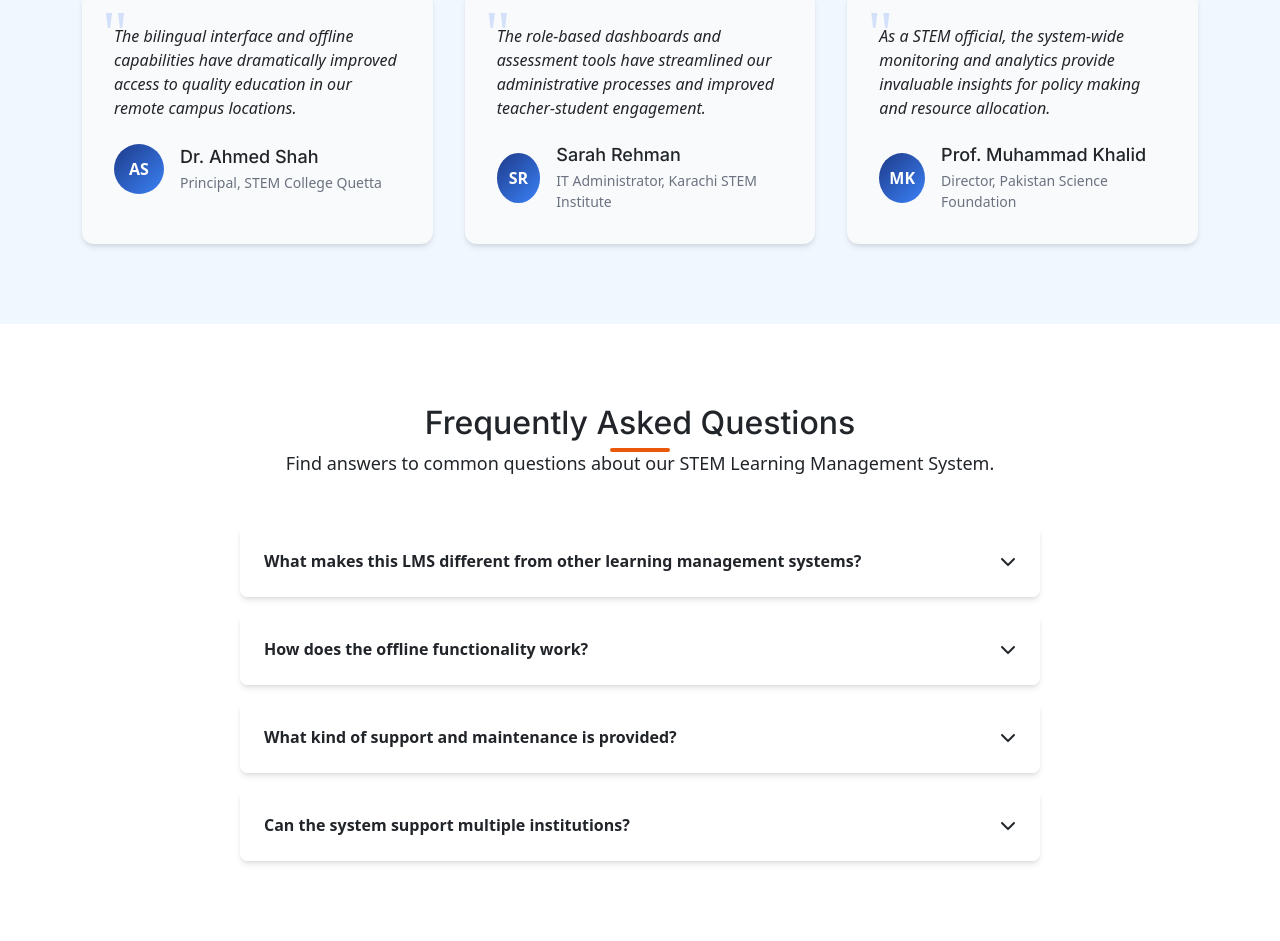
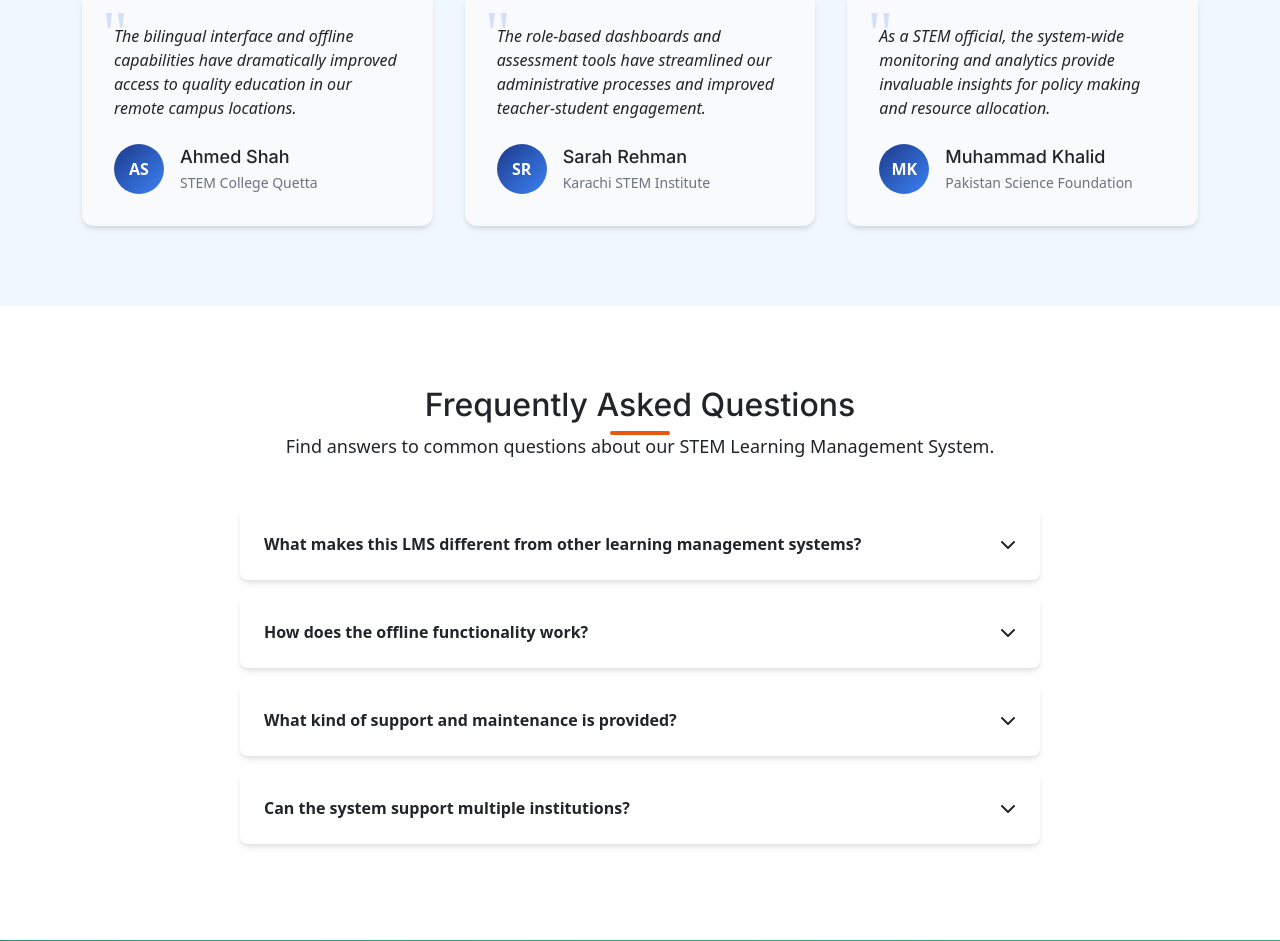
Before and after one commit to zeeshan-tahir185/top-bizz-llp, a Next.js app: page /lms in a window 1280 px wide. Shown: the part 6478-7419 px from the top of the page. Built offline with nearby package versions, Linux system fonts and the light colour scheme.

Commit message:
first commit

```diff
--- a/src/app/components/lms/HomePage.jsx
+++ b/src/app/components/lms/HomePage.jsx
@@ -857,8 +857,8 @@ useEffect(() => {
                     <div className="testimonial-author">
                         <div className="author-avatar">AS</div>
                         <div className="author-info">
-                            <h4>Dr. Ahmed Shah</h4>
-                            <p>Principal, STEM College Quetta</p>
+                            <h4>Ahmed Shah</h4>
+                            <p>STEM College Quetta</p>
                         </div>
                     </div>
                 </div>
@@ -871,7 +871,7 @@ useEffect(() => {
                         <div className="author-avatar">SR</div>
                         <div className="author-info">
                             <h4>Sarah Rehman</h4>
-                            <p>IT Administrator, Karachi STEM Institute</p>
+                            <p>Karachi STEM Institute</p>
                         </div>
                     </div>
                 </div>
@@ -883,8 +883,8 @@ useEffect(() => {
                     <div className="testimonial-author">
                         <div className="author-avatar">MK</div>
                         <div className="author-info">
-                            <h4>Prof. Muhammad Khalid</h4>
-                            <p>Director, Pakistan Science Foundation</p>
+                            <h4>Muhammad Khalid</h4>
+                            <p>Pakistan Science Foundation</p>
                         </div>
                     </div>
                 </div>
```
